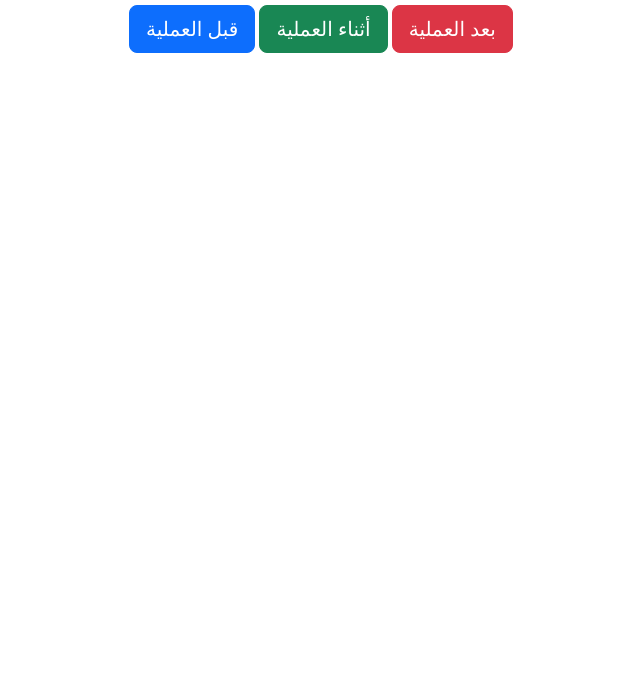
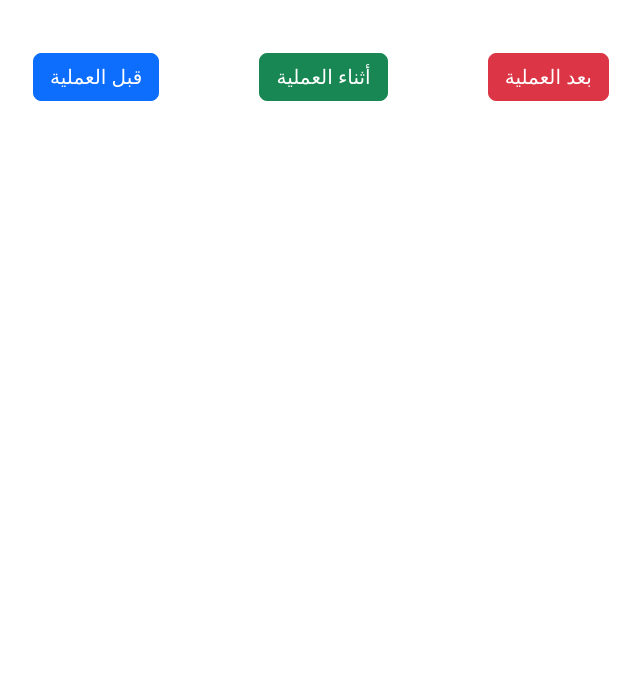
Before and after one commit to manzalawie/eyadSurgery, a plain HTML site: page index.html in a window 1280 px wide. Shown: the part 115-800 px from the top of the page, without its empty margins (319-959 px from the left). Drawn offline with nearby package versions, Linux system fonts and the light colour scheme.

Commit message:
Update index.html

```diff
--- a/index.html
+++ b/index.html
@@ -10,9 +10,9 @@
     <div class="container text-center mt-5">
         <h1>أشعة مراحل العملية</h1>
         <div class="mt-4">
-            <a href="before.html" class="btn btn-primary btn-lg">قبل العملية</a>
-            <a href="during.html" class="btn btn-success btn-lg">أثناء العملية</a>
-            <a href="after.html" class="btn btn-danger btn-lg">بعد العملية</a>
+            <a href="before.html" class="btn btn-primary btn-lg m-5">قبل العملية</a>
+            <a href="during.html" class="btn btn-success btn-lg m-5">أثناء العملية</a>
+            <a href="after.html" class="btn btn-danger btn-lg m-5">بعد العملية</a>
         </div>
     </div>
 
```
